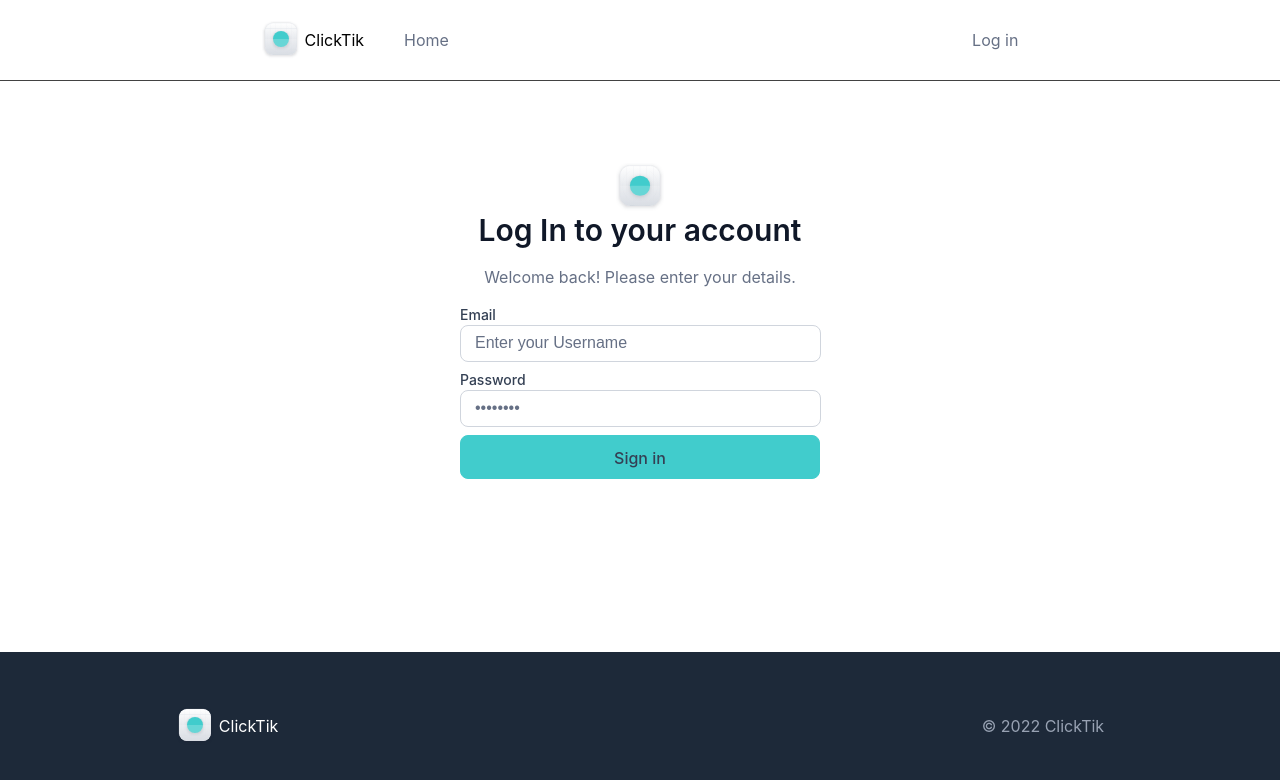
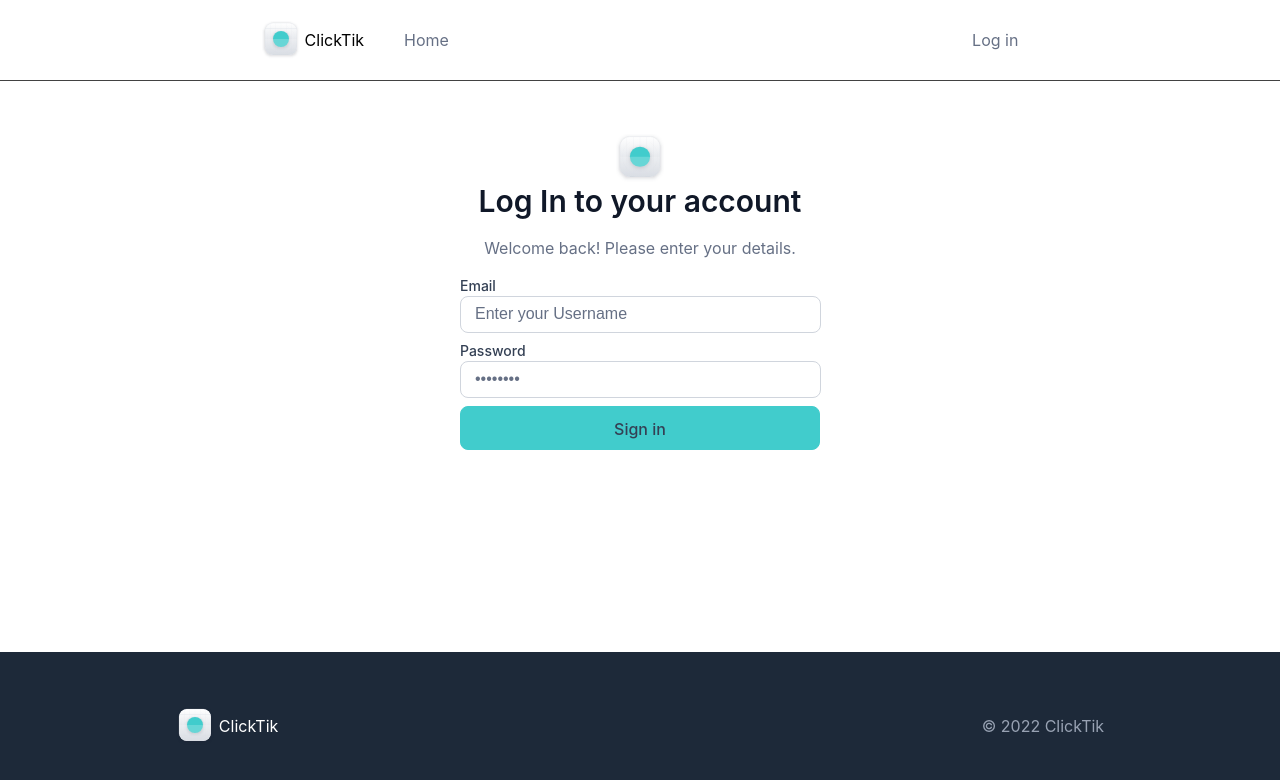
Before and after one commit to mohammed-ashrf/ClickTik, an Angular app: page /login in a window 1280 px wide. Shown: the top 780 px of the page. Built offline with nearby package versions, Linux system fonts and the light colour scheme; no server answers.

Commit message:
fixing footer positioning

```diff
--- a/src/app/app.component.css
+++ b/src/app/app.component.css
@@ -0,0 +1,9 @@
+.wrapper {
+    display: flex;
+    flex-direction: column;
+    min-height: 100vh;
+}
+
+router-outlet {
+    flex: 1;
+}
--- a/src/app/app.component.html
+++ b/src/app/app.component.html
@@ -1,3 +1,5 @@
-<app-header></app-header>
-<router-outlet></router-outlet>
-<app-footer></app-footer>
+<div class="wrapper">
+    <app-header></app-header>
+    <router-outlet></router-outlet>
+    <app-footer></app-footer>
+</div>
--- a/src/app/comonents/footer/footer.component.css
+++ b/src/app/comonents/footer/footer.component.css
@@ -4,19 +4,17 @@
     justify-content: space-around;
     align-items: center;
     width: 100%;
-    background-color:#1D2939;
-    position: fixed;
-    bottom: 0;
-    padding: 48px 0px 48px 0px;
+    background-color: #1D2939;
+    padding: 48px 0;
+    margin-top: 150px;
 }
 
-.container .logo {
+.logo {
     display: flex;
     flex-direction: row;
     justify-content: space-between;
     gap: 5px;
 }
-
 
 .logo p {
     color: #ffffff;
--- a/src/app/comonents/home/home.component.css
+++ b/src/app/comonents/home/home.component.css
@@ -263,7 +263,7 @@
     align-items: center;
     justify-content: center;
     gap: 10px;
-    margin-top: 25px;
+    margin-top: 60px;
 }
 .pagination-controls button {
     width: 30px;
--- a/src/app/comonents/login/login.component.css
+++ b/src/app/comonents/login/login.component.css
@@ -3,7 +3,7 @@
     flex-direction: column;
     justify-content: center;
     align-items: center;
-    height: 60vh;
+    height: calc(100vh - (80px + 299px));
 }
 
 .header {
--- a/src/styles.css
+++ b/src/styles.css
@@ -2,6 +2,6 @@
 body {
     margin: 0;
     padding: 0;
-    padding-bottom: 200px;
+    /* padding-bottom: 200px; */
     font-family: Inter;
 }
```
